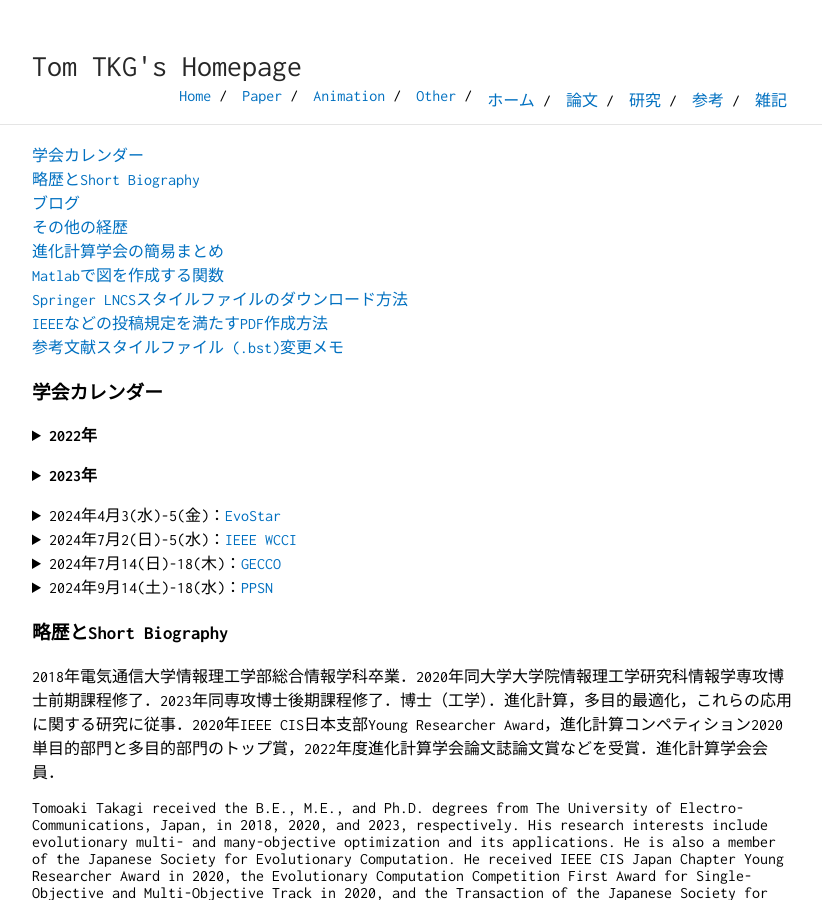
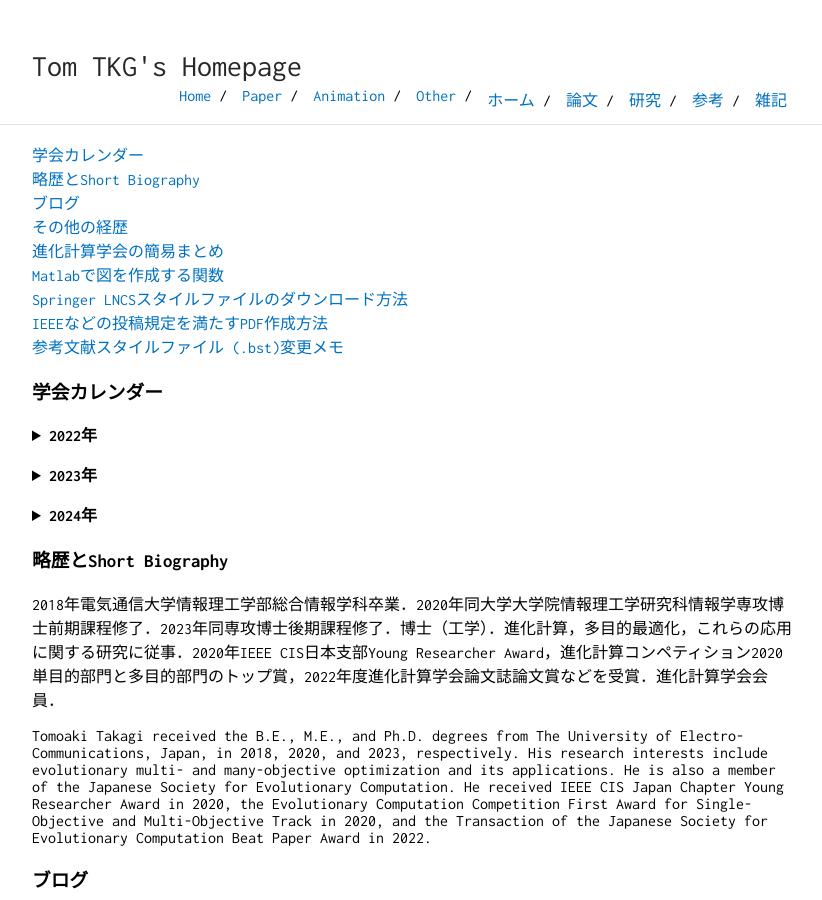
Before and after one commit to tomtkg/tomtkg.github.io, a Jekyll site: the page built from memo.md, in a window 1280 px wide and 900 px high. Shown: the whole window, without its empty margins (228-1050 px from the left). Built offline with Jekyll 4.4.1, drawn with Linux system fonts in a browser that asks for light colours.

Commit message:
Update memo.md

```diff
--- a/memo.md
+++ b/memo.md
@@ -46,40 +46,42 @@
 </details>
 <p></p>
 <details><summary><strong>2023年</strong></summary>
-<details><summary>2023年3月2(木)-4(土)：<a href="https://www.ipsj.or.jp/event/taikai/85/index.html" target="_blank">情報処理学会 第85回全国大会</a></summary>
+<details><summary>3月2(木)-4(土)：<a href="https://www.ipsj.or.jp/event/taikai/85/index.html" target="_blank">情報処理学会 第85回全国大会</a></summary>
 会場：日本, 東京　申込〆切：12/12(月)　原稿〆切：1/13(金)　採択通知：</details>
-<details><summary>2023年3月6(月)-7(火)：<a href="http://www.jpnsec.org/symposium202301.html" target="_blank">第23回進化計算学会研究会</a></summary>
+<details><summary>3月6(月)-7(火)：<a href="http://www.jpnsec.org/symposium202301.html" target="_blank">第23回進化計算学会研究会</a></summary>
 会場：日本, 東京　申込〆切：2/17(金)　原稿〆切：2/24(金)　採択通知：</details>
-<details><summary>2023年3月20(月)-24(金)：<a href="https://emo2023.liacs.leidenuniv.nl" target="_blank">EMO</a></summary>
+<details><summary>3月20(月)-24(金)：<a href="https://emo2023.liacs.leidenuniv.nl" target="_blank">EMO</a></summary>
 会場：Leiden, Netherlands　申込〆切：　　原稿〆切：10/27(木)　採択通知：12/2(金)　</details>
-<details><summary>2023年7月1(土)-5(水)：<a href="https://2023.ieee-cec.org" target="_blank">IEEE CEC</a></summary>
+<details><summary>7月1(土)-5(水)：<a href="https://2023.ieee-cec.org" target="_blank">IEEE CEC</a></summary>
 会場：Chicago, USA　申込〆切：　　原稿〆切：1/27(金)　採択通知：</details>
-<details><summary>2023年7月15(土)-19(水)：<a href="https://gecco-2023.sigevo.org" target="_blank">GECCO</a></summary>
+<details><summary>7月15(土)-19(水)：<a href="https://gecco-2023.sigevo.org" target="_blank">GECCO</a></summary>
 会場：Lisbon, Portugal　申込〆切：2/3(金)　原稿〆切：2/10(金)　採択通知：3/31(金)</details>
-<details><summary>2023年8月30(水)-9月(土)：<a href="https://www.iee.jp/eiss/conf/conf2023" target="_blank">電気学会 電子・情報・システム部門大会</a></summary>
+<details><summary>8月30(水)-9月(土)：<a href="https://www.iee.jp/eiss/conf/conf2023" target="_blank">電気学会 電子・情報・システム部門大会</a></summary>
 会場：日本, 北海道　申込〆切：5/15(月)　原稿〆切：6/15(金)　採択通知：</details>
-<details><summary>2023年9月7(木)-8(金)：<a href="https://sites.google.com/view/fan2023" target="_blank">FAN</a></summary>
+<details><summary>9月7(木)-8(金)：<a href="https://sites.google.com/view/fan2023" target="_blank">FAN</a></summary>
 会場：日本, 福岡　申込〆切：7/12(水)　原稿〆切：7/28(金)　採択通知：7/18(火)</details>
-<details><summary>2023年9月12(火)-13(水)：<a href="http://www.jpnsec.org/symposium202302.html" target="_blank">第24回進化計算学会研究会</a></summary>
+<details><summary>9月12(火)-13(水)：<a href="http://www.jpnsec.org/symposium202302.html" target="_blank">第24回進化計算学会研究会</a></summary>
 会場：日本, 京都　申込〆切：8/15(火)　原稿〆切：8/29(火)　採択通知：</details>
-<details><summary>2023年10月1(日)-4(水)：<a href="https://ieeesmc2023.org" target="_blank">IEEE SMC</a></summary>
+<details><summary>10月1(日)-4(水)：<a href="https://ieeesmc2023.org" target="_blank">IEEE SMC</a></summary>
 会場：Hawaii, USA　申込〆切：　　原稿〆切：4/23(日)　採択通知：5/27(土)　</details>
-<details><summary>2023年11月10(金)-12(日)：<a href="https://ssi2023.sice.or.jp" target="_blank">SSI</a></summary>
+<details><summary>11月10(金)-12(日)：<a href="https://ssi2023.sice.or.jp" target="_blank">SSI</a></summary>
 会場：日本, 東京　申込〆切：9/1(金)　原稿〆切：9/22(金)　採択通知：</details>
-<details><summary>2023年12月5(火)-8(金)：<a href="https://attend.ieee.org/ssci-2023" target="_blank">IEEE SSCI</a></summary>
+<details><summary>12月5(火)-8(金)：<a href="https://attend.ieee.org/ssci-2023" target="_blank">IEEE SSCI</a></summary>
 会場：Mexico City, Mexico　申込〆切：　　原稿〆切：8/15(火)　採択通知：8/31(木)　</details>
-<details><summary>2023年12月22(金)-23(土)：<a href="http://www.jpnsec.org/symposium202303.html" target="_blank">進化計算シンポジウム2023</a></summary>
+<details><summary>12月22(金)-23(土)：<a href="http://www.jpnsec.org/symposium202303.html" target="_blank">進化計算シンポジウム2023</a></summary>
 会場：日本, 神奈川　申込〆切：　　原稿〆切：　　採択通知：</details>
 </details>
 <p></p>
-<details><summary>2024年4月3(水)-5(金)：<a href="https://www.evostar.org/2024" target="_blank">EvoStar</a></summary>
+<details><summary><strong>2024年</strong></summary>
+<details><summary>4月3(水)-5(金)：<a href="https://www.evostar.org/2024" target="_blank">EvoStar</a></summary>
 会場：Aberystwyth, Wales, UK　申込〆切：　　原稿〆切：11/1(月水)　採択通知：　　</details>
-<details><summary>2024年7月2(日)-5(水)：<a href="https://wcci2024.org" target="_blank">IEEE WCCI</a></summary>
+<details><summary>7月2(日)-5(水)：<a href="https://wcci2024.org" target="_blank">IEEE WCCI</a></summary>
 会場：日本, 横浜　申込〆切：　　原稿〆切：1/15(月)　採択通知：3/15(金)</details>
-<details><summary>2024年7月14(日)-18(木)：<a href="https://gecco-2024.sigevo.org" target="_blank">GECCO</a></summary>
+<details><summary>7月14(日)-18(木)：<a href="https://gecco-2024.sigevo.org" target="_blank">GECCO</a></summary>
 会場：Melbourne, Australia　申込〆切：1/25(木)　原稿〆切：2/1(木)　採択通知：3/21(木)</details>
-<details><summary>2024年9月14(土)-18(水)：<a href="https://ppsn2024.heuristiclab.com" target="_blank">PPSN</a></summary>
+<details><summary>9月14(土)-18(水)：<a href="https://ppsn2024.heuristiclab.com" target="_blank">PPSN</a></summary>
 会場：Hagenberg, Austria　申込〆切：　　原稿〆切：　　採択通知：　　</details>
+</details>
 
 ### 略歴とShort Biography
 2018年電気通信大学情報理工学部総合情報学科卒業．2020年同大学大学院情報理工学研究科情報学専攻博士前期課程修了．2023年同専攻博士後期課程修了．博士（工学）．進化計算，多目的最適化，これらの応用に関する研究に従事．2020年IEEE CIS日本支部Young Researcher Award，進化計算コンペティション2020単目的部門と多目的部門のトップ賞，2022年度進化計算学会論文誌論文賞などを受賞．進化計算学会会員．
```
